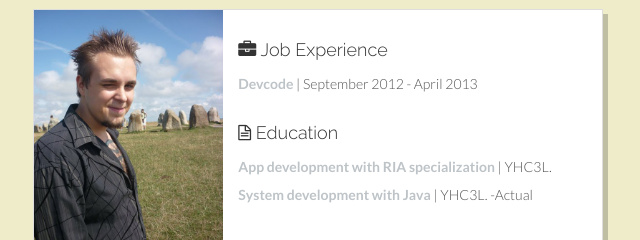
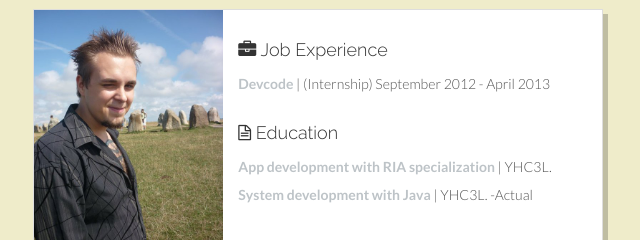
Before and after one commit to Evhuul/evhuul.github.com, a plain HTML site: page index.html in a window 1280 px wide. Both pictures are taken after a click on the link "Profile". Shown: the part 141-381 px from the top of the page, 322-962 px from the left. Drawn offline with Linux system fonts and the light colour scheme.

Commit message:
added the internship for devcode

```diff
--- a/index.html
+++ b/index.html
@@ -63,7 +63,7 @@
                 <div class="tab-pane" id="profile">
                     <h4><i class="icon-briefcase"></i> Job Experience</h4>
                     <p class="sm">
-                       <grey>Devcode</grey> | September 2012 - April 2013<br/>
+                       <grey>Devcode</grey> | (Internship) September 2012 - April 2013<br/>
                    </p>
 
                    <h4><i class="icon-file-text-alt"></i> Education</h4>
```
